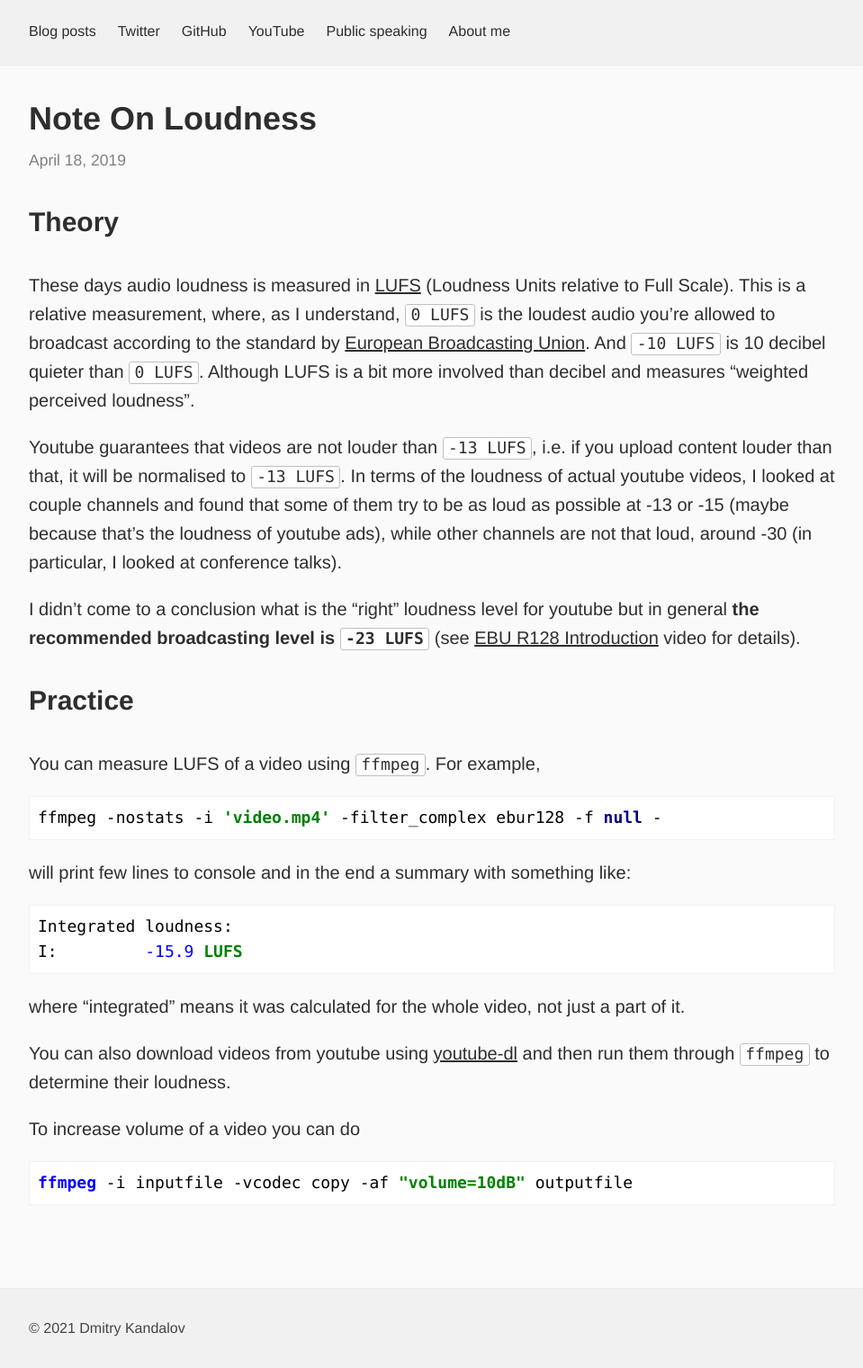
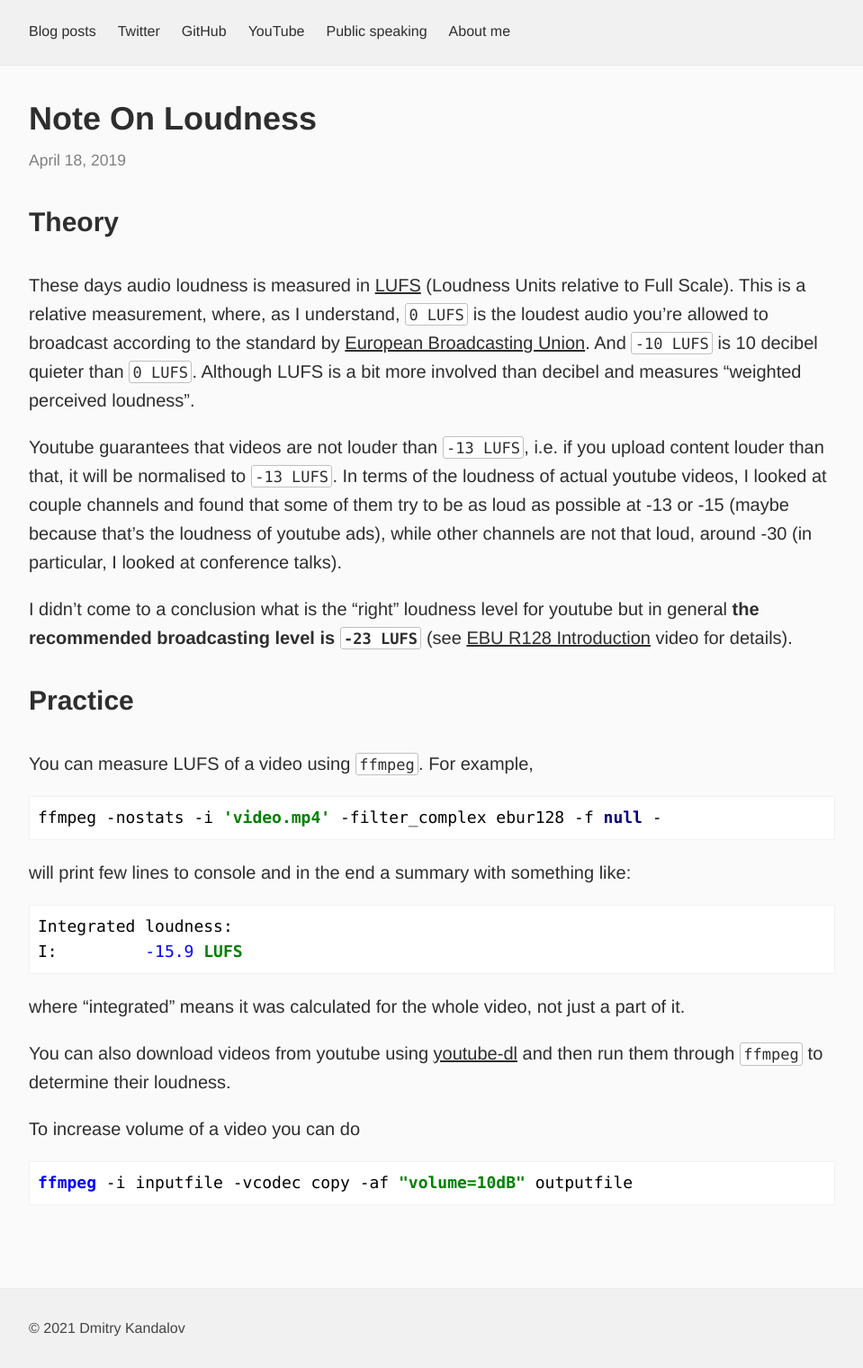
Before and after one commit to dkandalov/dkandalov.github.io, a Jekyll site: the page built from _posts/2019-04-18-note-on-loudness.md, in a window 1280 px wide. Shown: the whole page at 90% size, without its empty margins (160-1119 px from the left). Built offline with Jekyll 4.4.1, drawn with Linux system fonts in a browser that asks for light colours; our own code applies the rules of GitHub Pages for plain Markdown files.

Commit message:
tweaked code css

```diff
--- a/_sass/_global.scss
+++ b/_sass/_global.scss
@@ -309,8 +309,8 @@ code {
 }
 
 code.highlighter-rouge {
-    font-size: 0.9em;
-    padding: 0 0.3em 0.1em;
+    font-size: 0.85em;
+    padding: 0.1em 0.2em;
     border-radius: 3px;
     border: 1px solid $gray3;
     background: #FFF;
```
